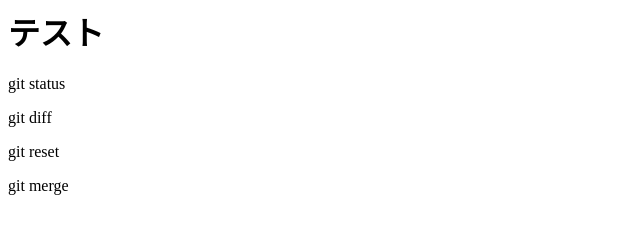
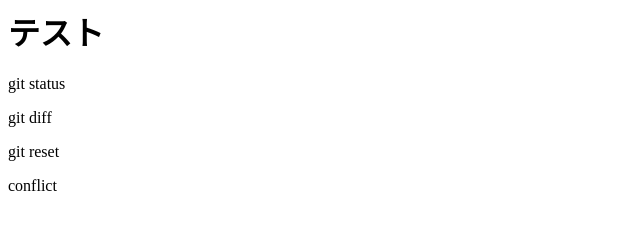
Before and after one commit to DJTAKESHI/git_tutorial, a plain HTML site: page index.html in a window 1280 px wide. Shown: the full height of the page, 0-640 px from the left. Drawn offline with Linux system fonts and the light colour scheme.

Commit message:
conflict added

```diff
--- a/index.html
+++ b/index.html
@@ -2,4 +2,4 @@
 <p>git status</p>
 <p>git diff</p
 <p>git reset</p>
-<p>git merge</p>
+<p>conflict</p>
```
